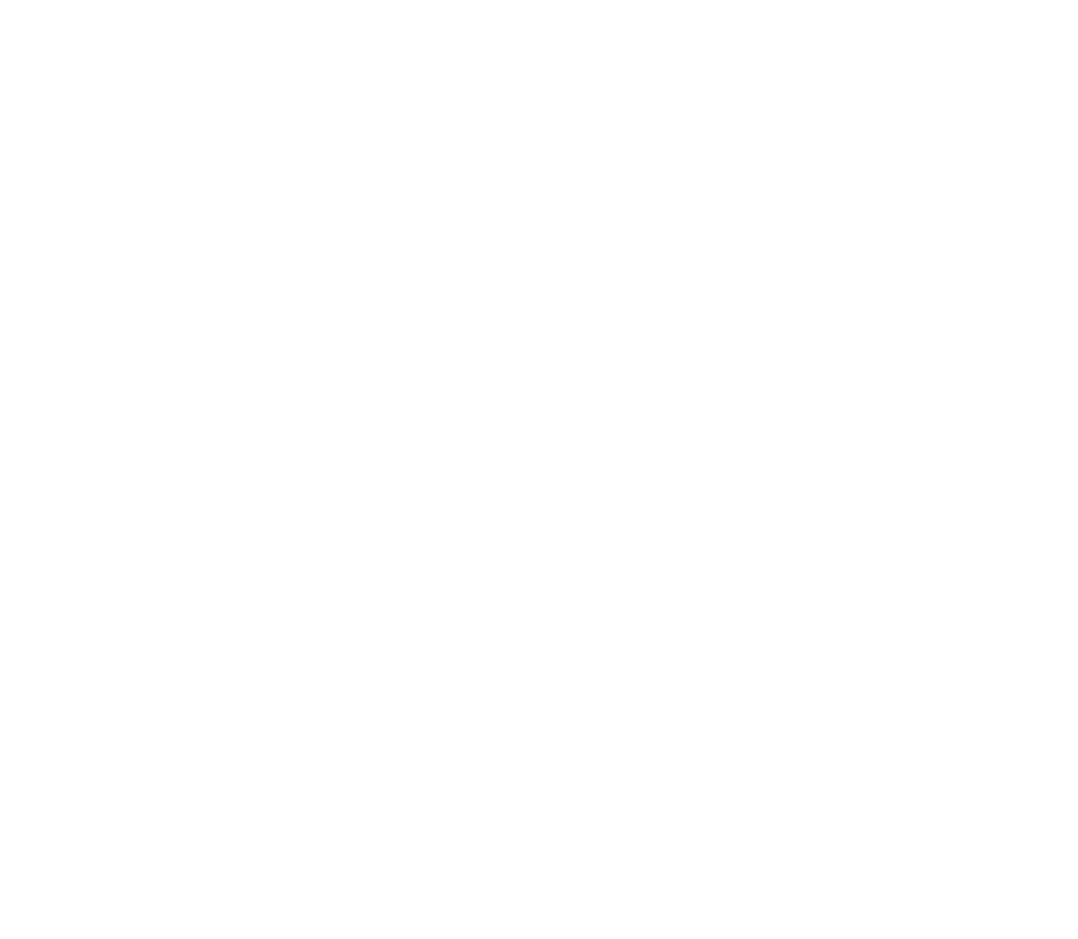
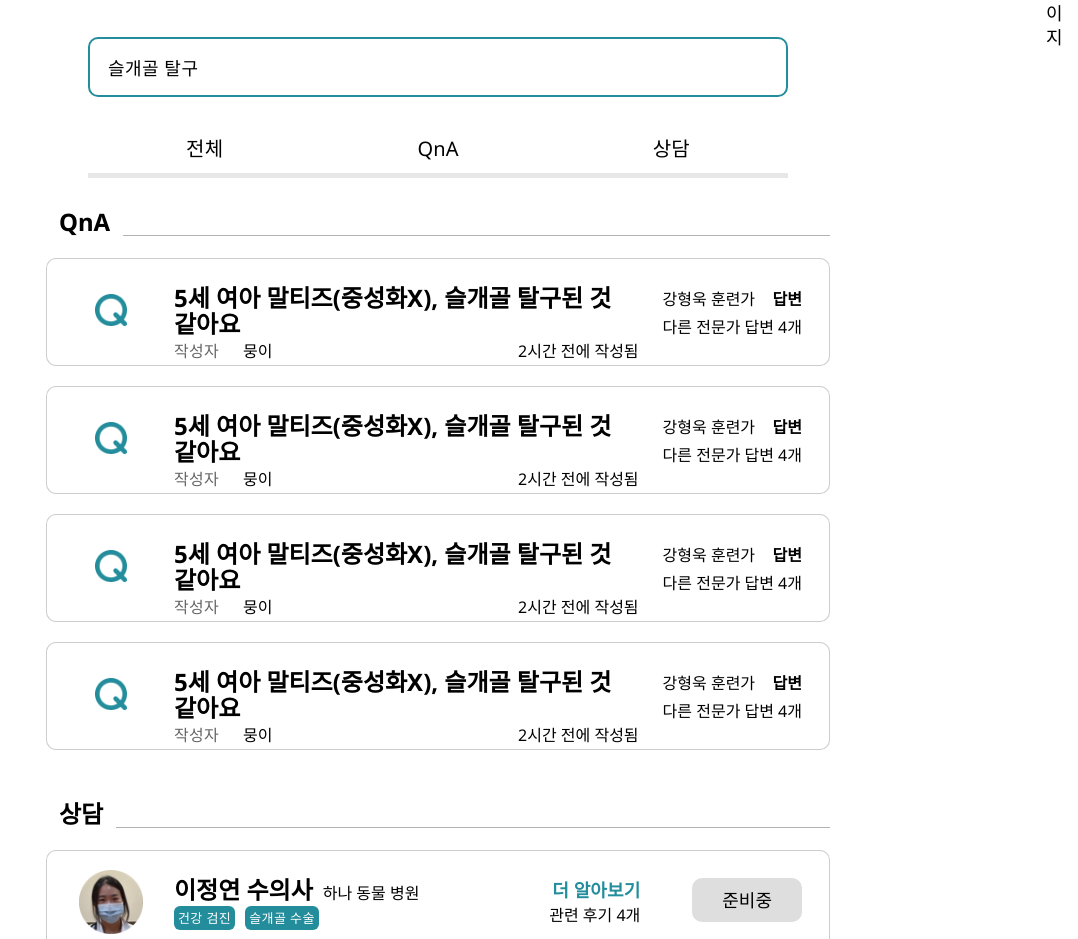
Before and after one commit to chamroro/peteran, a React (Create React App) app: page /search in a window 1280 px wide. Shown: the part 113-1052 px from the top of the page, without its empty margins (202-1280 px from the left). Before the commit the page ends 800 px from the top, so only its background shows below. Built offline with nearby package versions, Linux system fonts and the light colour scheme; a web font is replaced by a local one.

Commit message:
implt page search

```diff
--- a/src/App.js
+++ b/src/App.js
@@ -9,6 +9,7 @@
 import QnA from "./routes/QnA";
 import Mypage from "./routes/Mypage";
 import Clinic from "./routes/Clinic";
+import SearchPage from "./routes/Search";
 
 function App() {
   return <Router>
@@ -20,6 +21,9 @@
         <QnA />
       </Route>
 
+      <Route exact path="/search">
+        <SearchPage />
+      </Route>
 
       <Route exact path="/clinic">
         <Clinic />
--- /dev/null
+++ b/src/components/search/QnA.js
@@ -0,0 +1,52 @@
+import searchStyle from './search.module.css';
+import QuestionIcon from '../../assets/question_icon.png';
+import Text from "../Text";
+
+function QnaSearchBox (questionSearchResult) {
+  return (
+    <div className={searchStyle.SearchBoxDiv}>
+
+      <div style={{paddingLeft: 32, margin: 'auto 0', width: 100}}>
+        <img src={QuestionIcon}
+             alt={'question_icon'}
+             style={{width: 64, height: 64, padding: 16}}
+             // style={searchStyle.QuestionIcon}
+        />
+      </div>
+
+      <div style={{padding: 27, display: 'flex', flexDirection: 'row', flex: 1}}>
+        <div style={{display: 'flex', flexDirection: 'column', paddingRight: 24, flex: 1}}>
+          <div style={{flex: 1}}>
+            <Text n={'h6'} text={'5세 여아 말티즈(중성화X), 슬개골 탈구된 것 같아요'} />
+          </div>
+          <div style={{display: 'flex', flexDirection: 'row'}}>
+            <div style={{flex: 1}}>
+              <span className={searchStyle.QuestionAuthorText}>
+                작성자
+              </span>
+              뭉이
+            </div>
+            <div>
+              2시간 전에 작성됨
+            </div>
+          </div>
+        </div>
+
+        <div style={{display: 'flex', flexDirection: 'column', marginLeft: 'auto'}}>
+        <div style={{flex: 1, display: 'flex', flexDirection: 'row'}}>
+          <div>
+            강형욱 훈련가
+          </div>
+          <div style={{fontWeight: 'bold', textAlign: 'right', flex: 1}}>
+            답변
+          </div>
+        </div>
+        다른 전문가 답변 4개
+      </div>
+      </div>
+
+    </div>
+  )
+}
+
+export default QnaSearchBox
--- /dev/null
+++ b/src/components/search/Veteran.js
@@ -0,0 +1,60 @@
+import searchStyle from './search.module.css';
+import Text from "../Text";
+import VeteranImg from '../../assets/veteran_img_1.png';
+
+
+function VeteranSearchBox (questionSearchResult) {
+  return (
+    <div className={searchStyle.SearchBoxDiv}>
+
+      <div style={{paddingLeft: 32, margin: 'auto 0', width: 100}}>
+        <img src={VeteranImg}
+             alt={'veteran_img'}
+             style={{width: 64, height: 64}}
+             // style={searchStyle.QuestionIcon}
+        />
+      </div>
+
+      <div style={{padding: 27, display: 'flex', flexDirection: 'row', flex: 1}}>
+        <div style={{display: 'flex', flexDirection: 'row', paddingRight: 52, flex: 1}}>
+          <div style={{display: 'flex', flexDirection: 'column', flex: 1}}>
+            <div style={{flex: 1, display: 'flex', flexDirection: 'row'}}>
+              <div style={{marginRight: 10}}>
+                <Text n={'h6'} text={'이정연 수의사'} />
+              </div>
+              <div style={{margin: 'auto 0'}}>
+                하나 동물 병원
+              </div>
+            </div>
+
+            <div className={searchStyle.VeteranTagDiv}>
+              <div className={searchStyle.VeteranTag}>
+                건강 검진
+              </div>
+              <div className={searchStyle.VeteranTag}>
+                슬개골 수술
+              </div>
+            </div>
+          </div>
+
+          <div style={{textAlign: 'right'}}>
+            <div className={searchStyle.VeteranMoreInfoText} style={{flex: 1}}>
+              더 알아보기
+            </div>
+            <div>
+              관련 후기 4개
+            </div>
+          </div>
+        </div>
+
+        <div style={{display: 'flex', flexDirection: 'column', marginLeft: 'auto'}}>
+          <button className={searchStyle.VeteranButton}>
+            준비중
+          </button>
+        </div>
+      </div>
+    </div>
+  )
+}
+
+export default VeteranSearchBox
--- /dev/null
+++ b/src/components/search/search.module.css
@@ -0,0 +1,94 @@
+.SearchBoxDiv {
+    box-sizing: border-box;
+    height: 108px;
+    background: #FFFFFF;
+    border: 1px solid rgba(0, 0, 0, 0.2);
+    border-radius: 10px;
+
+    display: flex;
+    flex-direction: row;
+    /*padding: 27px;*/
+}
+
+.QuestionIcon {
+    /*height: 48px;*/
+    /*width: 48px;*/
+}
+
+.QuestionAuthorText {
+    /* Body/B3/L-16 */
+
+    font-family: 'Noto Sans';
+    font-style: normal;
+    font-weight: 300;
+    font-size: 16px;
+    line-height: 20px;
+     /*identical to box height, or 125% */
+
+    letter-spacing: 0.25px;
+
+    color: rgba(0, 0, 0, 0.6);
+    margin-right: 24px;
+}
+
+.VeteranButton {
+    padding: 10px 30px;
+    background: #DEDEDE;
+    border-radius: 10px;
+    display: flex;
+    flex-direction: row;
+    justify-content: center;
+    align-items: center;
+    gap: 10px;
+    border: none;
+    font-weight: 400;
+    font-size: 18px;
+    line-height: 24px;
+}
+
+.VeteranTagDiv {
+    /* Auto layout */
+
+    display: flex;
+    flex-direction: row;
+    align-items: flex-start;
+    gap: 10px;
+}
+
+.VeteranTag {
+    padding: 4px;
+
+    /* Caption/C1/R-13px */
+
+    font-family: 'Noto Sans';
+    font-style: normal;
+    font-weight: 400;
+    font-size: 13px;
+    line-height: 16px;
+    /* identical to box height, or 123% */
+
+    letter-spacing: 0.4px;
+
+    color: #FFFFFF;
+
+    /* Primary Variant/- 238D9B - 500 */
+
+    background: #238D9B;
+    border-radius: 6px;
+}
+
+.VeteranMoreInfoText {
+    /* Subtitle/S2/B-18px */
+
+    font-style: normal;
+    font-weight: 800;
+    font-size: 18px;
+    line-height: 24px;
+    /* identical to box height, or 133% */
+
+    letter-spacing: 0.1px;
+
+    /* Primary Variant/- 238D9B - 500 */
+
+    color: #238D9B;
+}
--- /dev/null
+++ b/src/routes/Search.js
@@ -0,0 +1,75 @@
+import style from "./Home.module.css";
+import Navbars from "../components/Navbars";
+import {useState} from "react";
+import QnaSearchBox from "../components/search/QnA";
+import SearchPageStyle from "./Search.module.css";
+import Text from "../components/Text";
+import VeteranSearchBox from "../components/search/Veteran";
+
+function SearchPage(){
+  const [currentTab, setCurrentTab] = useState('all') // [all, qna, consulting]
+
+  return (
+    <div>
+      <div className={style.containers}>
+        <Navbars />
+
+        <div className={SearchPageStyle.SearchPageLayout}>
+          <div className={SearchPageStyle.SearchInputDiv}>
+            <input
+              className={SearchPageStyle.SearchInput}
+              value={'슬개골 탈구'}
+            />
+          </div>
+
+          <div className={SearchPageStyle.SearchTabDiv}>
+            <div className={SearchPageStyle.SearchTab}
+                 onClick={() => setCurrentTab('all')}>
+              전체
+            </div>
+            <div className={SearchPageStyle.SearchTab}
+                 onClick={() => setCurrentTab('qna')}>
+              QnA
+            </div>
+            <div className={SearchPageStyle.SearchTab}
+                 onClick={() => setCurrentTab('consulting')}>
+            상담
+            </div>
+          </div>
+
+          <div style={{marginBottom: 52}}>
+            <div style={{display: 'flex', marginBottom: 22}}>
+              <div style={{padding: '0 13px'}}>
+                <Text n={'h6'} text={'QnA'} />
+              </div>
+              <div style={{flex: 1, borderBottom: 'solid 1px rgba(0, 0, 0, 0.3)'}}/>
+            </div>
+            <div style={{display: "flex", flexDirection: 'column', gap: 20}}>
+              <QnaSearchBox/>
+              <QnaSearchBox/>
+              <QnaSearchBox/>
+              <QnaSearchBox/>
+            </div>
+          </div>
+
+          <div>
+            <div style={{display: 'flex', marginBottom: 22}}>
+              <div style={{padding: '0 13px'}}>
+                <Text n={'h6'} text={'상담'} />
+              </div>
+              <div style={{flex: 1, borderBottom: 'solid 1px rgba(0, 0, 0, 0.3)'}}/>
+            </div>
+            <div style={{display: "flex", flexDirection: 'column', gap: 20}}>
+              <VeteranSearchBox/>
+              <VeteranSearchBox/>
+              <VeteranSearchBox/>
+              <VeteranSearchBox/>
+            </div>
+          </div>
+
+        </div>
+      </div>
+    </div>
+  )
+}
+export default SearchPage;
--- /dev/null
+++ b/src/routes/Search.module.css
@@ -0,0 +1,73 @@
+.SearchPageLayout {
+    /* TODO: 수정 예정 */
+    /* TODO: to be responsive*/
+    padding: 10px 240px;
+}
+
+@media (max-width: 991px) {
+    .SearchPageLayout {
+        padding: 10px 60px;
+    }
+}
+
+
+.SearchInputDiv {
+    display: flex;
+    justify-content: center;
+    margin-top: 24px;
+    margin-bottom: 28px;
+}
+
+.SearchInput {
+    padding: 18px;
+
+    box-sizing: border-box;
+
+    width: 700px;
+    height: 60px;
+
+    /* Primary Variant/- 238D9B - 500 */
+
+    border: 2px solid #238D9B;
+    border-radius: 10px;
+
+    /* Body/B1/M-18px */
+
+    font-family: 'Noto Sans';
+    font-style: normal;
+    font-weight: 400;
+    font-size: 18px;
+    line-height: 24px;
+    /* identical to box height, or 133% */
+
+    letter-spacing: 0.5px;
+}
+
+.SearchTabDiv {
+    display: flex;
+    flex-direction: row;
+    margin: 0 auto;
+    justify-content: center;
+
+    max-width: 700px;
+}
+
+.SearchTab {
+    flex: 1;
+    text-align: center;
+
+    /* Subtitle/S1/M-20px */
+
+    font-family: 'Noto Sans';
+    font-style: normal;
+    font-weight: 400;
+    font-size: 20px;
+    line-height: 24px;
+    /* identical to box height, or 120% */
+
+    letter-spacing: 0.15px;
+
+    border-bottom: solid #E7E7E7 5px;
+    margin-bottom: 32px;
+    padding: 12px;
+}
```
Also changed, not shown: src/assets/question_icon.png (added), src/assets/veteran_img_1.png (added).
